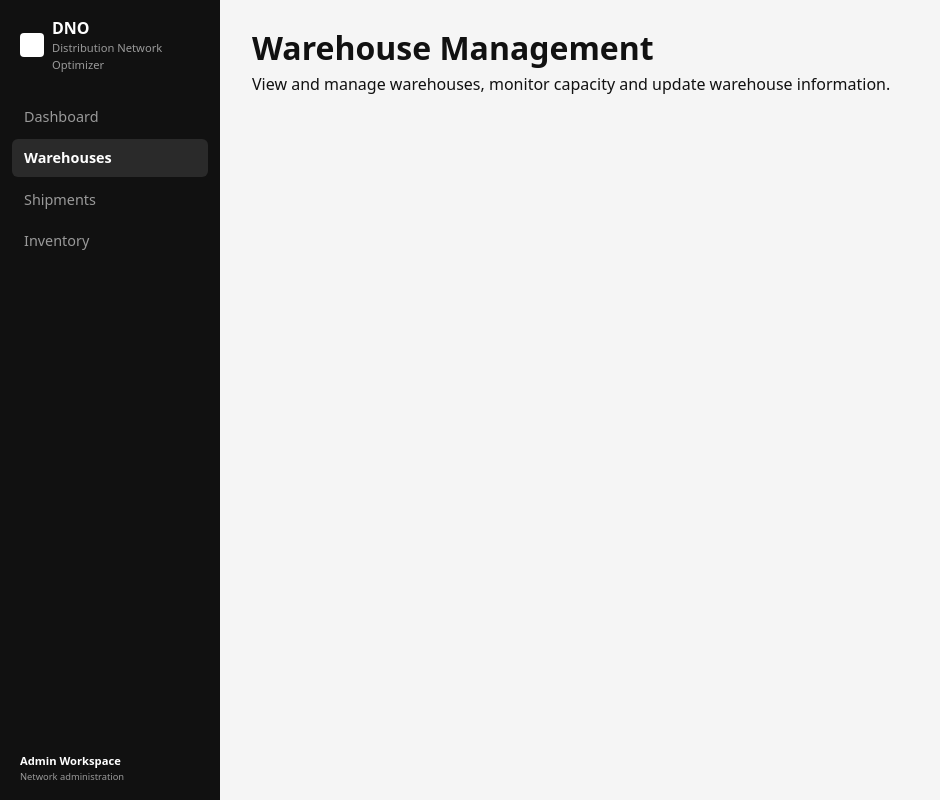
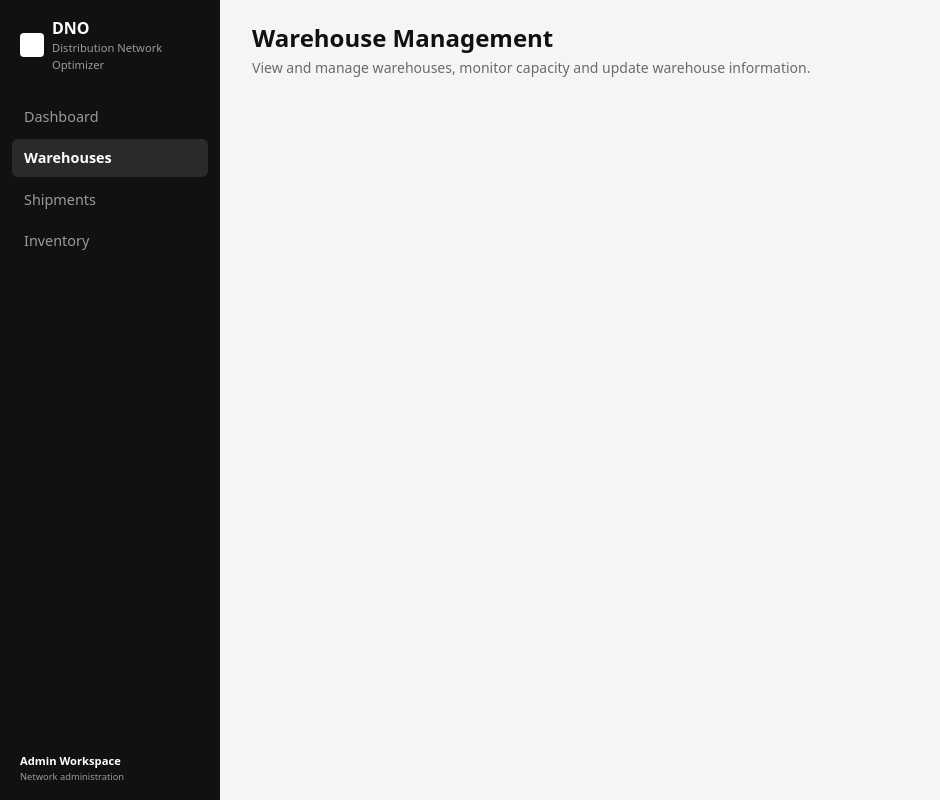
Before and after one commit to Simeon31/Vienna_Project, a React (Vite) app in the folder client/: page /warehouses in a window 1280 px wide. Shown: the whole page, without its empty margins (0-940 px from the left). Built offline with nearby package versions, Linux system fonts and the light colour scheme.

Commit message:
feat: add reusable PageHeader component

```diff
--- /dev/null
+++ b/client/src/components/ui/PageHeader.module.css
@@ -0,0 +1,25 @@
+.header {
+    display: flex;
+    flex-wrap: wrap;
+    align-items: flex-start;
+    justify-content: space-between;
+    gap: var(--space-4);
+    margin-bottom: var(--space-6);
+}
+
+.title {
+    font-size: 1.5rem;
+    font-weight: 600;
+    line-height: 1.2;
+}
+
+.subtitle {
+    margin-top: var(--space-1);
+    font-size: 0.875rem;
+    color: var(--color-text-muted);
+}
+
+.actions {
+    display: flex;
+    gap: var(--space-2);
+}
--- /dev/null
+++ b/client/src/components/ui/PageHeader.tsx
@@ -0,0 +1,20 @@
+import type { ReactNode } from 'react';
+import styles from './PageHeader.module.css';
+
+interface PageHeaderProps {
+    title: string;
+    subtitle?: string;
+    actions?: ReactNode;
+}
+
+export default function PageHeader({ title, subtitle, actions }: PageHeaderProps) {
+    return (
+        <header className={styles.header}>
+            <div>
+                <h1 className={styles.title}>{title}</h1>
+                {subtitle && <p className={styles.subtitle}>{subtitle}</p>}
+            </div>
+            {actions && <div className={styles.actions}>{actions}</div>}
+        </header>
+    );
+}
--- a/client/src/features/dashboard/pages/DashboardPage.tsx
+++ b/client/src/features/dashboard/pages/DashboardPage.tsx
@@ -1,8 +1,10 @@
+import PageHeader from '../../../components/ui/PageHeader';
+
 export default function DashboardPage() {
     return (
-        <>
-            <h1>Dashboard Overview</h1>
-            <p>Administration and warehouse monitoring</p>
-        </>
+        <PageHeader
+            title="Dashboard Overview"
+            subtitle="Administration and warehouse monitoring"
+        />
     );
 }
--- a/client/src/features/warehouses/pages/WarehousesPage.tsx
+++ b/client/src/features/warehouses/pages/WarehousesPage.tsx
@@ -1,8 +1,10 @@
+import PageHeader from '../../../components/ui/PageHeader';
+
 export default function WarehousesPage() {
     return (
-        <>
-            <h1>Warehouse Management</h1>
-            <p>View and manage warehouses, monitor capacity and update warehouse information.</p>
-        </>
+        <PageHeader
+            title="Warehouse Management"
+            subtitle="View and manage warehouses, monitor capacity and update warehouse information."
+        />
     );
 }
```
